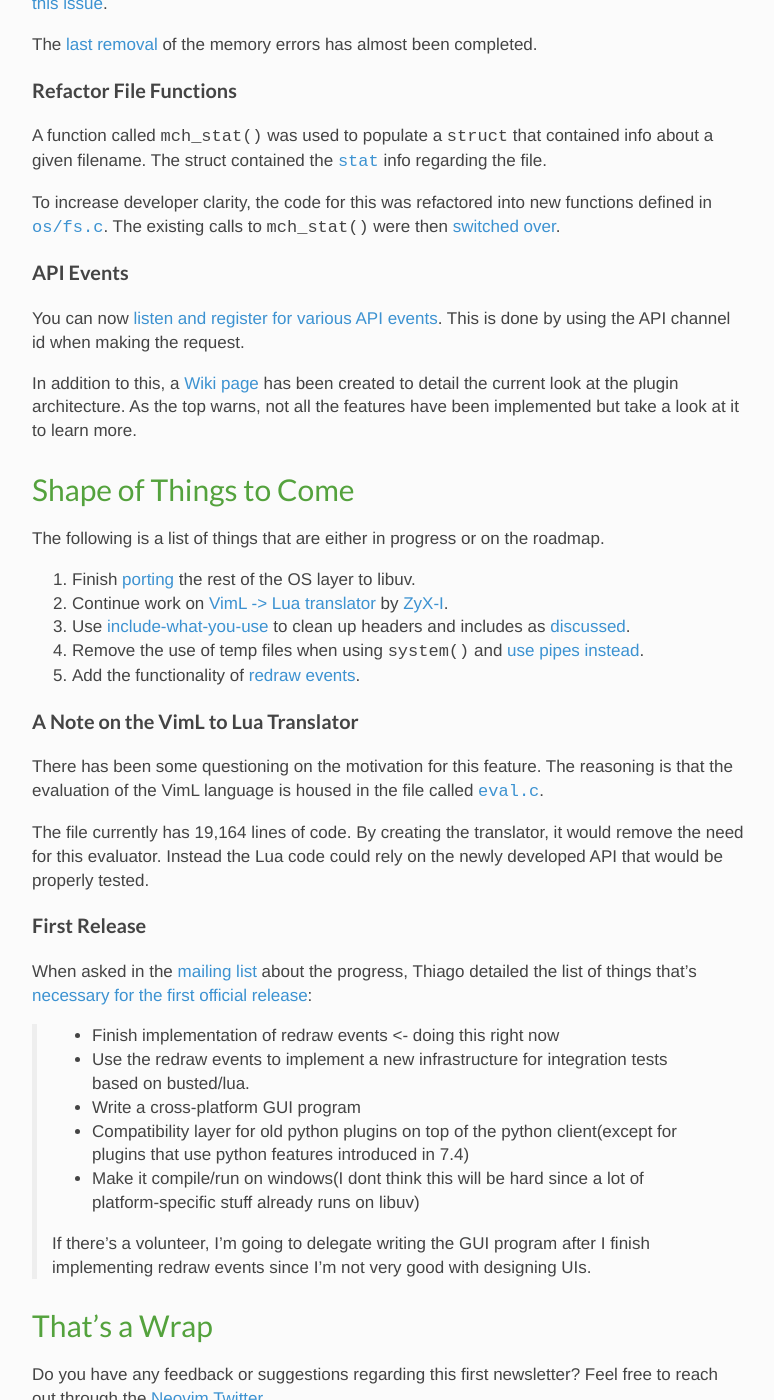
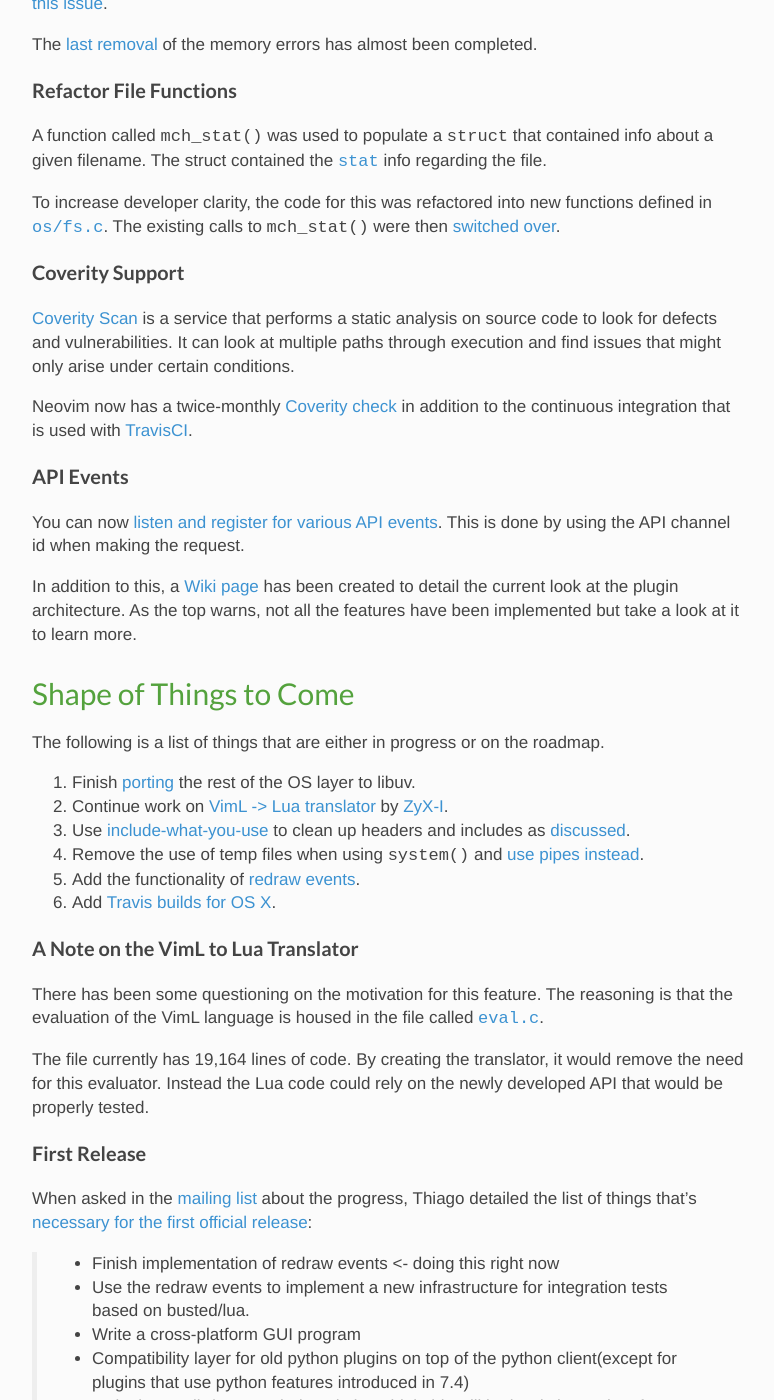
Before and after one commit to neovim/neovim.github.io, a Jekyll site: the page built from _posts/2014-06-06-june-newsletter.md, in a window 1280 px wide and 1400 px high, scrolled down 2573 px. Shown: the whole window, without its empty margins (32-806 px from the left). Built offline with Jekyll 4.4.1, drawn with Linux system fonts in a browser that asks for light colours; nearby versions of some CDN libraries; comment, search, counter and statistics services are not loaded.

Commit message:
Add Coverity/Travis OS X sections as per @aktau

```diff
--- a/_posts/2014-06-06-june-newsletter.md
+++ b/_posts/2014-06-06-june-newsletter.md
@@ -128,6 +128,16 @@
 functions defined in [`os/fs.c`][fs.c]. The existing calls to `mch_stat()`
 were then [switched over][pr619].
 
+### Coverity Support
+
+[Coverity Scan][coverity] is a service that performs a static analysis on source
+code to look for defects and vulnerabilities. It can look at multiple paths
+through execution and find issues that might only arise under certain
+conditions.
+
+Neovim now has a twice-monthly [Coverity check][coverity-neovim] in addition to
+the continuous integration that is used with [TravisCI][travis].
+
 
 ### API Events
 
@@ -149,6 +159,7 @@
 4. Remove the use of temp files when using `system()` and [use pipes
    instead][pipes].
 5. Add the functionality of [redraw events][redraw].
+6. Add [Travis builds for OS X][travis-osx].
 
 ### A Note on the VimL to Lua Translator
 
@@ -246,3 +257,7 @@
 [first-release]: https://groups.google.com/d/msg/neovim/KDgatetthQw/8rn4rdm8z8wJ
 [neovim.org]: http://neovim.org/
 [eval.c]: https://raw.githubusercontent.com/neovim/neovim/master/src/nvim/eval.c
+[coverity-neovim]: https://scan.coverity.com/projects/2227
+[coverity]: http://scan.coverity.com/
+[travis]: https://travis-ci.org/neovim/neovim
+[travis-osx]: https://github.com/neovim/neovim/issues/766
```
